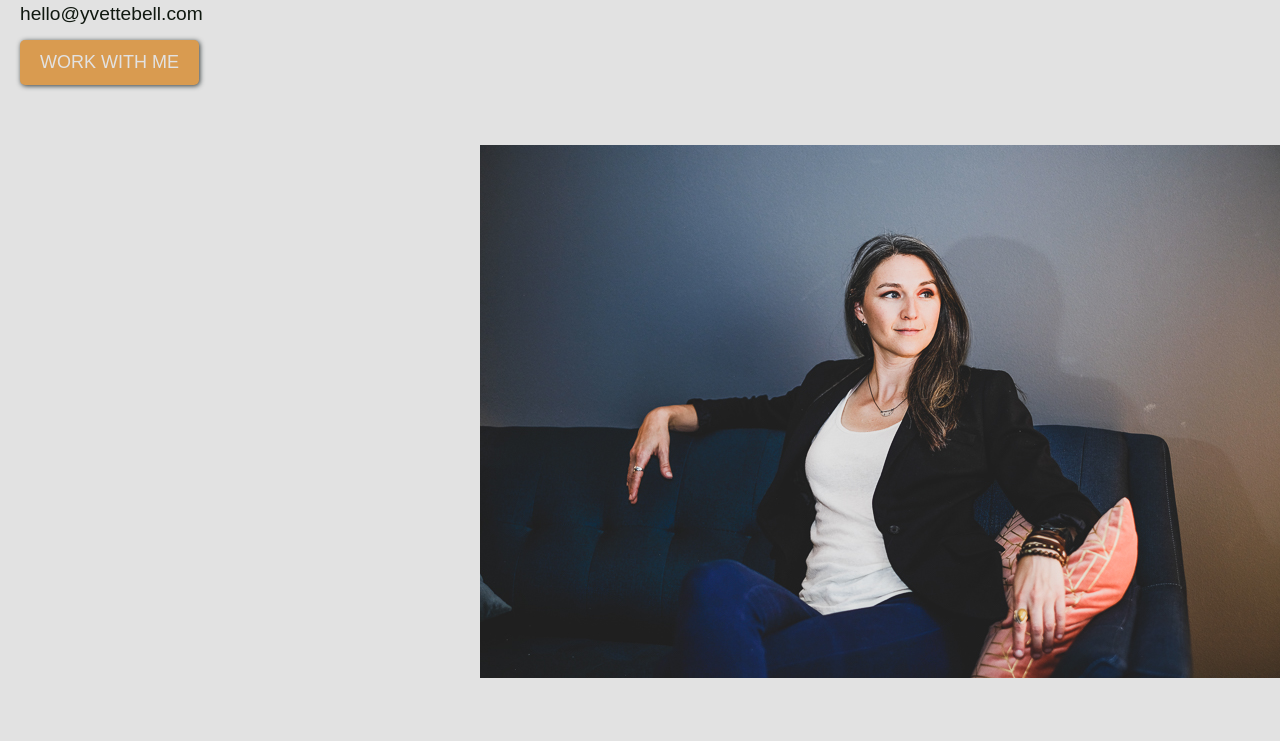
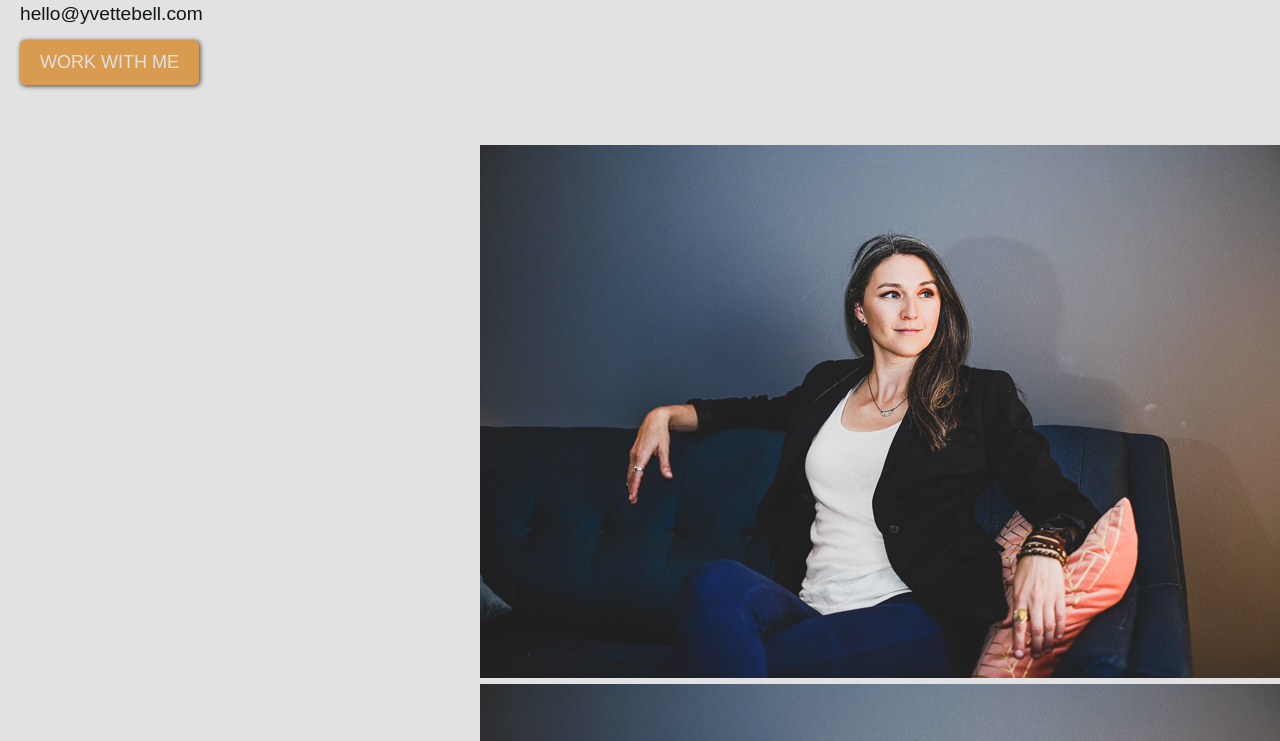
Before and after one commit to ykbell09/yvettebell, a website: page static/index.html in a window 1280 px wide. Shown: the part 367-1108 px from the top of the page. Drawn offline with nearby package versions, Linux system fonts and the light colour scheme; a web font is replaced by a local one.

Commit message:
mvp updates

```diff
--- a/static/css/sections.css
+++ b/static/css/sections.css
@@ -11,7 +11,7 @@
   text-align: right;
 }
 
-#subhero img {
+#subhero {
   padding-bottom: 150px;
 }
 
```
